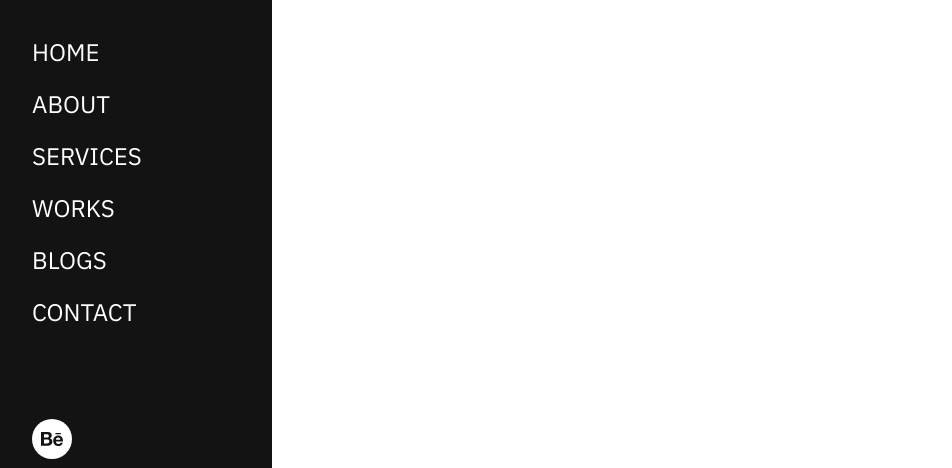
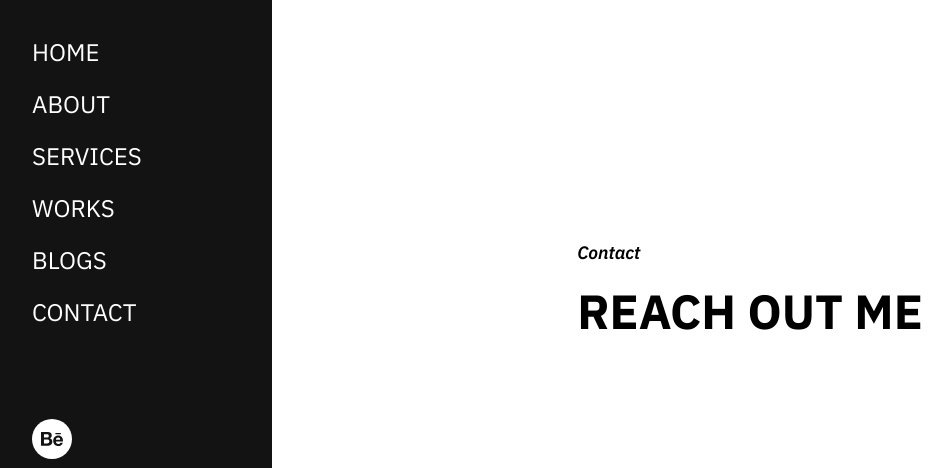
Before and after one commit to altankurt/portfolio-web-template, a website: page src/pages/contact.html in a window 1280 px wide. Shown: the part 109-577 px from the top of the page, without its empty margins (16-968 px from the left). Drawn offline with Linux system fonts and the light colour scheme.

Commit message:
feat(contact): structure main layout and add headings

```diff
--- a/src/pages/contact.html
+++ b/src/pages/contact.html
@@ -19,7 +19,15 @@
     <div class="relative flex">
       <!-- left side navigation -->
       <nav id="header-component"></nav>
-
+      <!-- main content -->
+      <main class="flex w-screen items-center justify-center">
+        <article class="mr-9 flex flex-col justify-between">
+          <!-- headlines -->
+          <section>
+            <h6 class="top-title">Contact</h6>
+            <h2 class="main-title">REACH OUT ME</h2>
+          </section>
+        </article>
       </main>
     </div>
     <script src="/src/components/header.js"></script>
```
